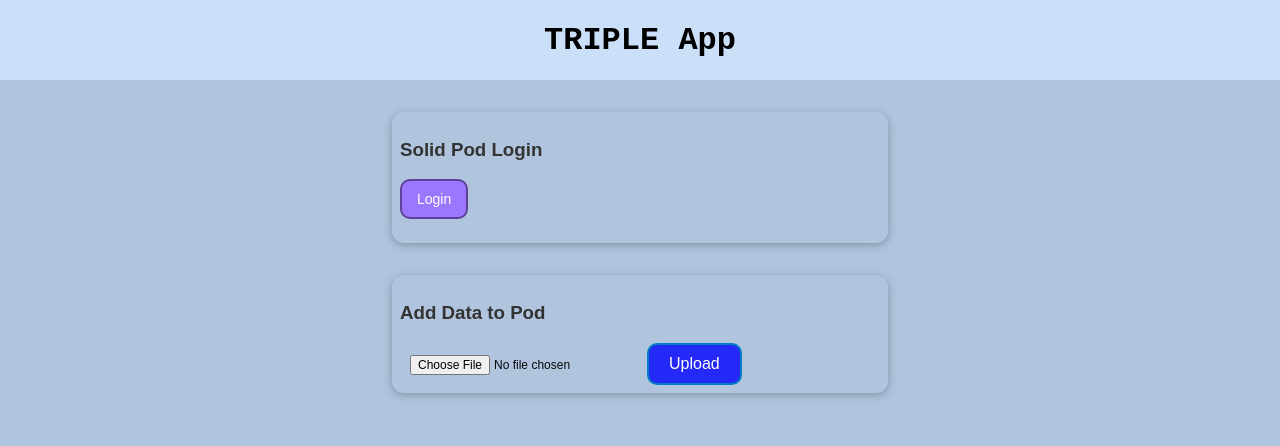
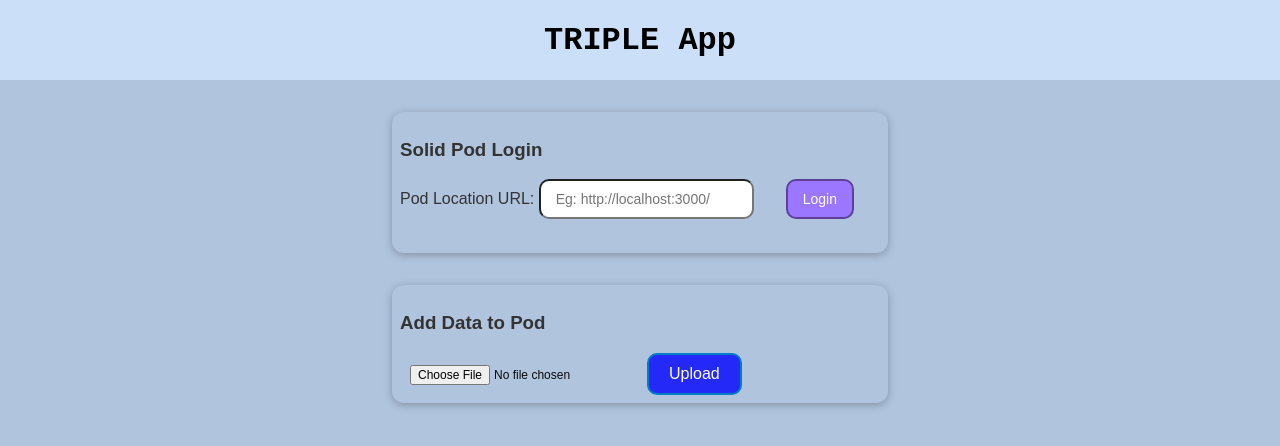
Before and after one commit to KNowledgeOnWebScale/solid-cockpit, a Vue app in the folder app/: page / in a window 1280 px wide. Shown: the top 446 px of the page. Built offline with nearby package versions, Linux system fonts and the light colour scheme.

Commit message:
a bit broken but looks nicer

```diff
--- a/app/src/components/PodLogin.vue
+++ b/app/src/components/PodLogin.vue
@@ -4,6 +4,9 @@
       <header>
         <h3>{{ title }}</h3>
       </header>
+      <label for="urlInput">Pod Location URL: </label>
+      <input id="urlInput" v-model="userUrl" type="url" placeholder="Eg: http://localhost:3000/" />
+
       <label id="labelLogin" for="btnLogin"></label>
       <button name="btnLogin" @click="handleLogin">Login</button>
       <p id="labelStatus" class="labelStatus"></p>
@@ -15,12 +18,17 @@
 <script lang="ts">
 import { startLogin } from './login';
 
-
 export default {
   name: 'LoginComponent',
+  data() {
+    return {
+      userUrl: null
+    };
+  },
   methods: {
     async handleLogin() {
       await startLogin();
+      console.log(this.userUrl)
     },
   },
   props: {
@@ -31,6 +39,8 @@ export default {
   }
 }
 
+// Problem is in here somewhere... Has something to do with the v-model input field...
+
 // need to add
 // 1. a way to get the pod url
 // 2. a way to write to a solid pod
@@ -40,6 +50,15 @@ export default {
 
 
 <style scoped>
+input {
+  padding: 10px 15px;
+  margin-bottom: 10px; /* Add some margin to separate the fields */
+  margin-right: 2rem; /* Add space between the input field and the button
+  border: 2px solid #5e3f99; /* Darker purple outline */
+  border-radius: 10px; /* Rounded corners */
+  font-size: 14px;
+}
+
 button {
   padding: 10px 15px;
   background-color: #9b77ff;
--- a/app/src/components/Styling/BaseCard.vue
+++ b/app/src/components/Styling/BaseCard.vue
@@ -14,5 +14,6 @@ div {
   border-radius: 12px;
   box-shadow: 0 2px 8px rgba(0, 0, 0, 0.26);
   padding: 0.5rem;
+  font-family: sans-serif;
 }
 </style>
--- a/app/src/components/login.ts
+++ b/app/src/components/login.ts
@@ -9,7 +9,7 @@ async function startLogin() {
   // Start the Login Process if not already logged in.
   if (!getDefaultSession().info.isLoggedIn) {
     await login({
-      oidcIssuer: "http://localhost:3000", //https does not work for some reason?? figure this out later
+      oidcIssuer: "http://localhost:3000/", //https does not work for some reason?? figure this out later
       redirectUrl: new URL("/", window.location.href).toString(),
       clientName: "TRIPLE app"
     });
```
